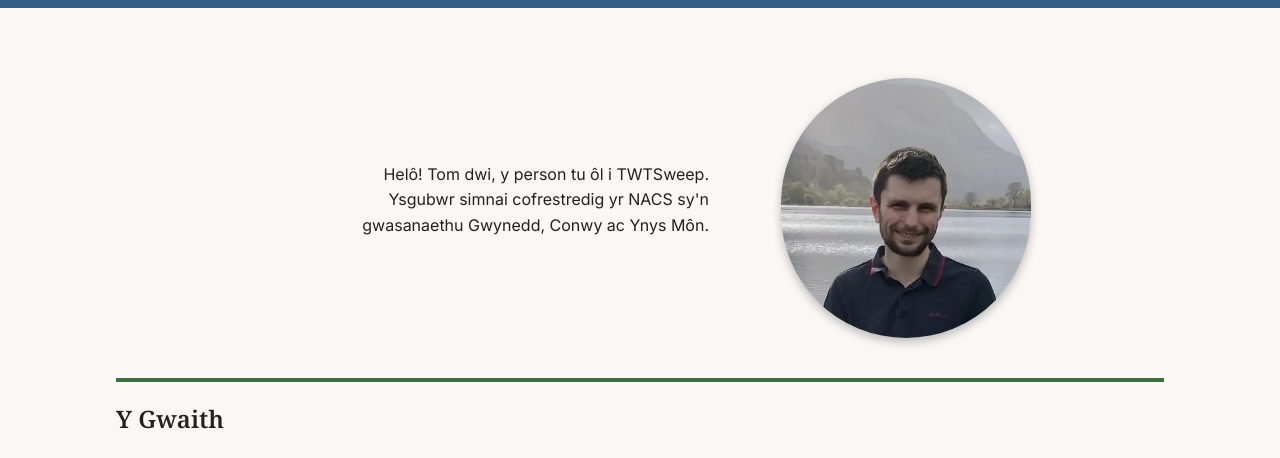
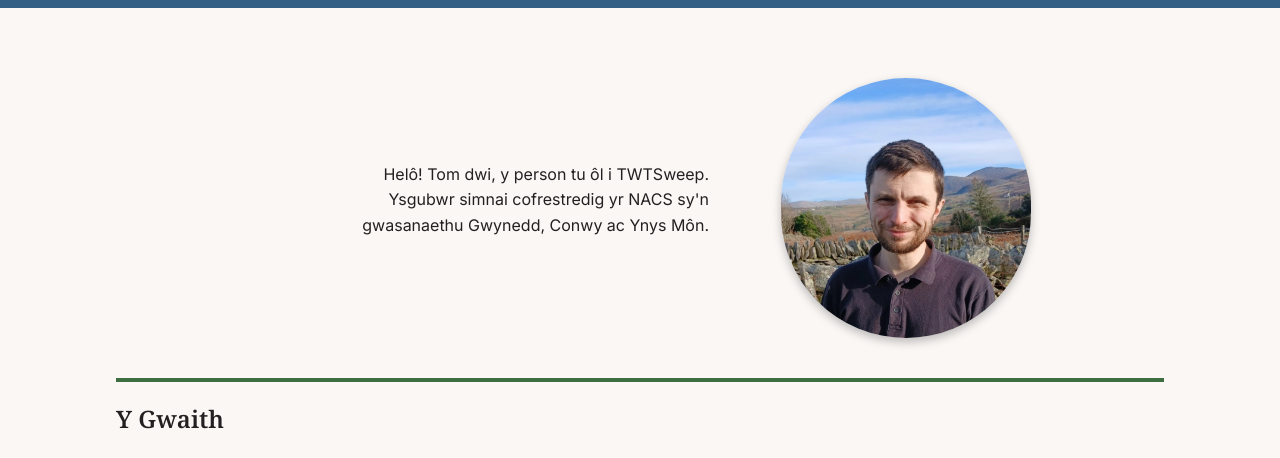
Before and after one commit to Wh0am3ye/twtsweep-website, a plain HTML site: page cy/amdana.html in a window 1280 px wide. Shown: the part 263-721 px from the top of the page. Drawn offline with Linux system fonts and the light colour scheme.

Commit message:
Updated profile image on about page

```diff
--- a/cy/amdana.html
+++ b/cy/amdana.html
@@ -148,7 +148,7 @@
       <div class="text-container">
         <p>Helô! Tom dwi, y person tu ôl i TWTSweep. Ysgubwr simnai cofrestredig yr NACS sy'n gwasanaethu Gwynedd, Conwy ac Ynys Môn.</p>
       </div>
-      <img src="/images/TomPortrait2.webp" alt="Tom wrth Lyn Padarn" class="content-image" width="420" height="436" decoding="async">
+      <img src="/images/TomPortrait3.webp" alt="Tom" class="content-image" width="420" height="436" decoding="async">
     </div>
     <div class="text-container">
       <h2>Y Gwaith</h2>
```
Also changed, not shown: en/about.html (+1 -1 lines).
